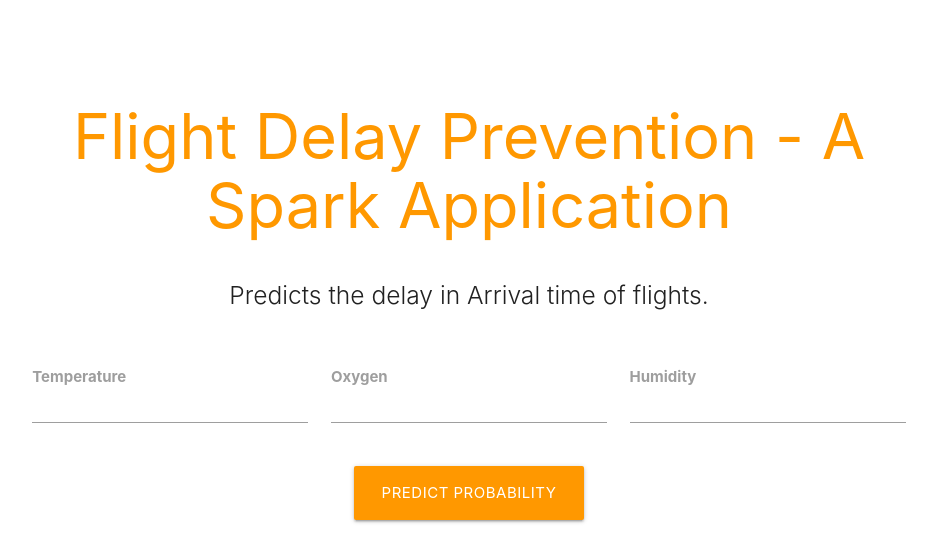
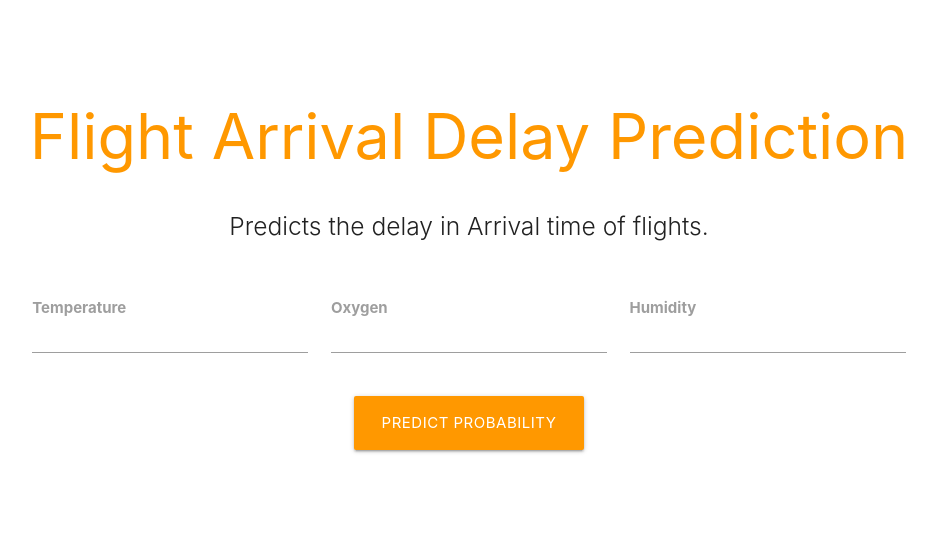
Before and after one commit to pmehta16/flightarrdelay.github.io, a Flask app: template templates/forest.html in a window 1280 px wide. Shown: the top 539 px of the page, without its empty margins (171-1106 px from the left). Run offline with Flask 2, Linux system fonts and the light colour scheme; the template is opened without the code that fills it, so the values that code supplies are empty; parts of the project's set-up code (start-up, migrations or seed data) failed here and were passed over; some libraries are stand-ins or nearby versions.

Commit message:
Update forest.html

```diff
--- a/templates/forest.html
+++ b/templates/forest.html
@@ -12,7 +12,7 @@
 </head>
 
 <body>
-  <!-- <nav class="light-blue lighten-1" role="navigation">
+<!--   <nav class="light-blue lighten-1" role="navigation">
     <div class="nav-wrapper container"><a id="logo-container" href="#" class="brand-logo">Logo</a>
       <ul class="right hide-on-med-and-down">
         <li><a href="#">Navbar Link</a></li>
@@ -29,7 +29,7 @@
   <div class="section no-pad-bot" id="index-banner">
     <div class="container">
       <br><br>
-      <h1 class="header center orange-text">Flight Delay Prevention - A Spark Application</h1>
+      <h1 class="header center orange-text">Flight Arrival Delay Prediction</h1>
       <div class="row center">
         <h5 class="header col s12 light">Predicts the delay in Arrival time of flights.
         <br>
```
